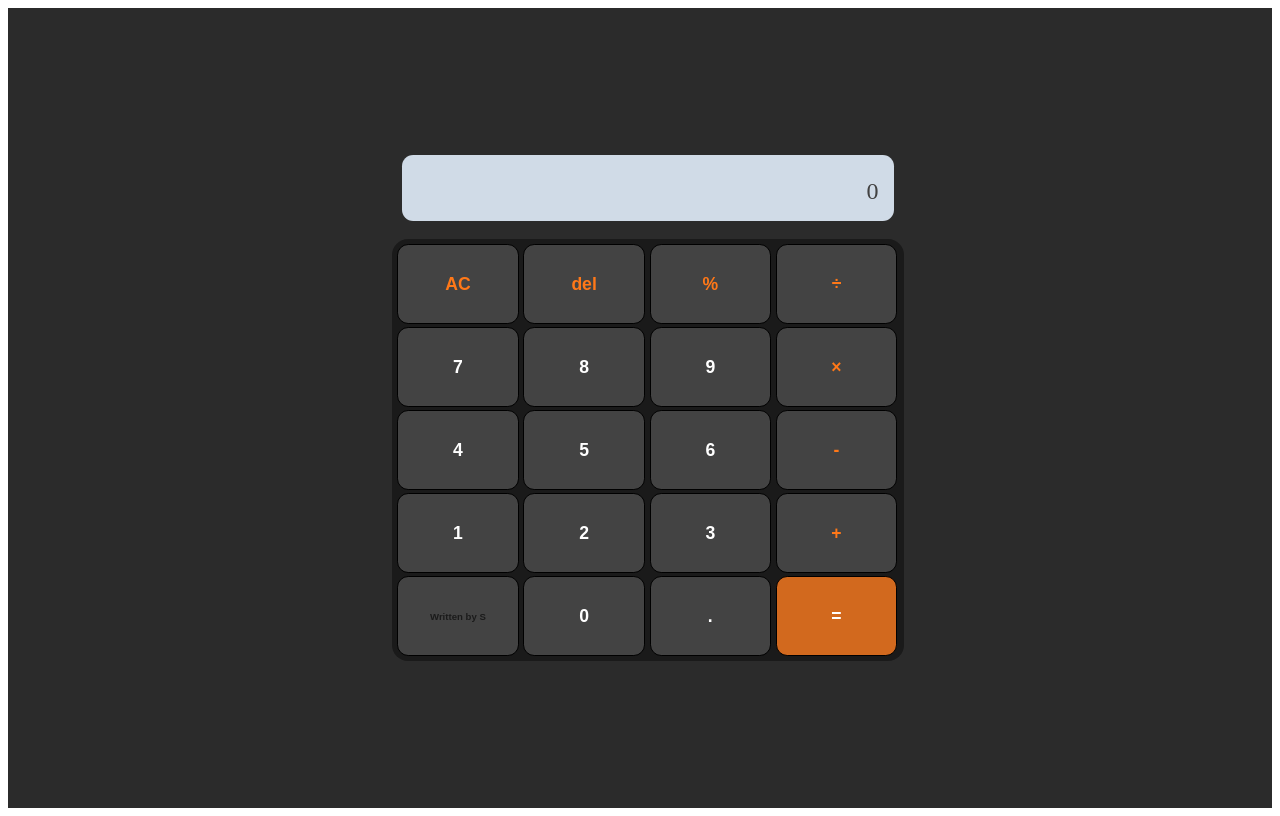
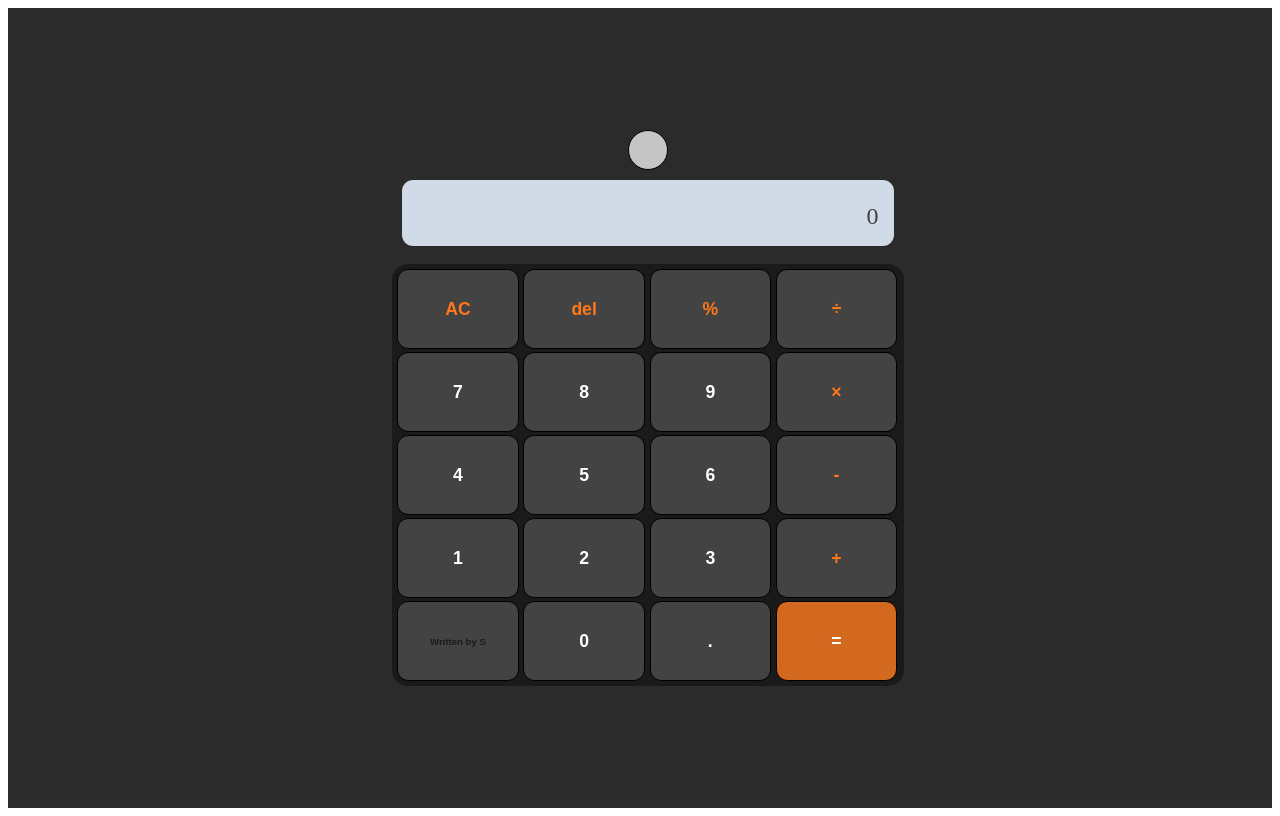
Before and after one commit to saharmomeniasl/Simple-JS-practices, a plain HTML site: page calculator/index.html in a window 1280 px wide. Drawn offline with Linux system fonts and the light colour scheme.

Commit message:
Update index.html

```diff
--- a/calculator/index.html
+++ b/calculator/index.html
@@ -1,15 +1,16 @@
 <!DOCTYPE html>
 <html lang="en">
-
 <head>
     <meta charset="UTF-8">
     <meta name="viewport" content="width=device-width, initial-scale=1.0">
     <title>Calculator</title>
 </head>
 <link rel="stylesheet" href="./assets/css/style.css">
-
 <body>
     <div class="background">
+        <div class="changetheme">
+            <button id="changetheme" onclick="changeTheme()"></button>
+        </div>
         <div class="display">
             <div id="process">0</div>
         </div>
```
